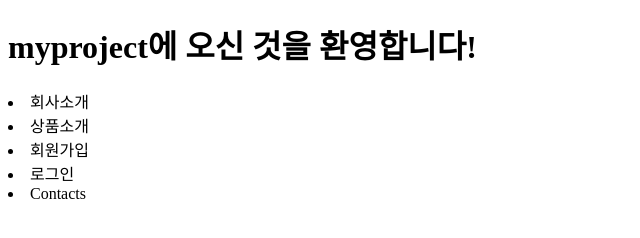
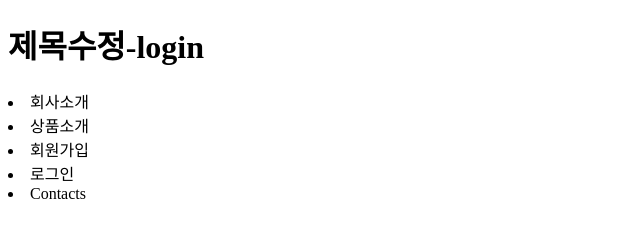
Before and after one commit to inzerlmi/gitbasic, a plain HTML site: page index.html in a window 1280 px wide. Shown: the whole page, without its empty margins (0-640 px from the left). Drawn offline with Linux system fonts and the light colour scheme.

Commit message:
제목 수정

```diff
--- a/index.html
+++ b/index.html
@@ -6,7 +6,7 @@
     <title>홈페이지</title>
 </head>
 <body>
-    <h1>myproject에 오신 것을 환영합니다!</h1>
+    <h1>제목수정-login</h1>
     <nav>
         <li>회사소개</li>
         <li>상품소개</li>
```
